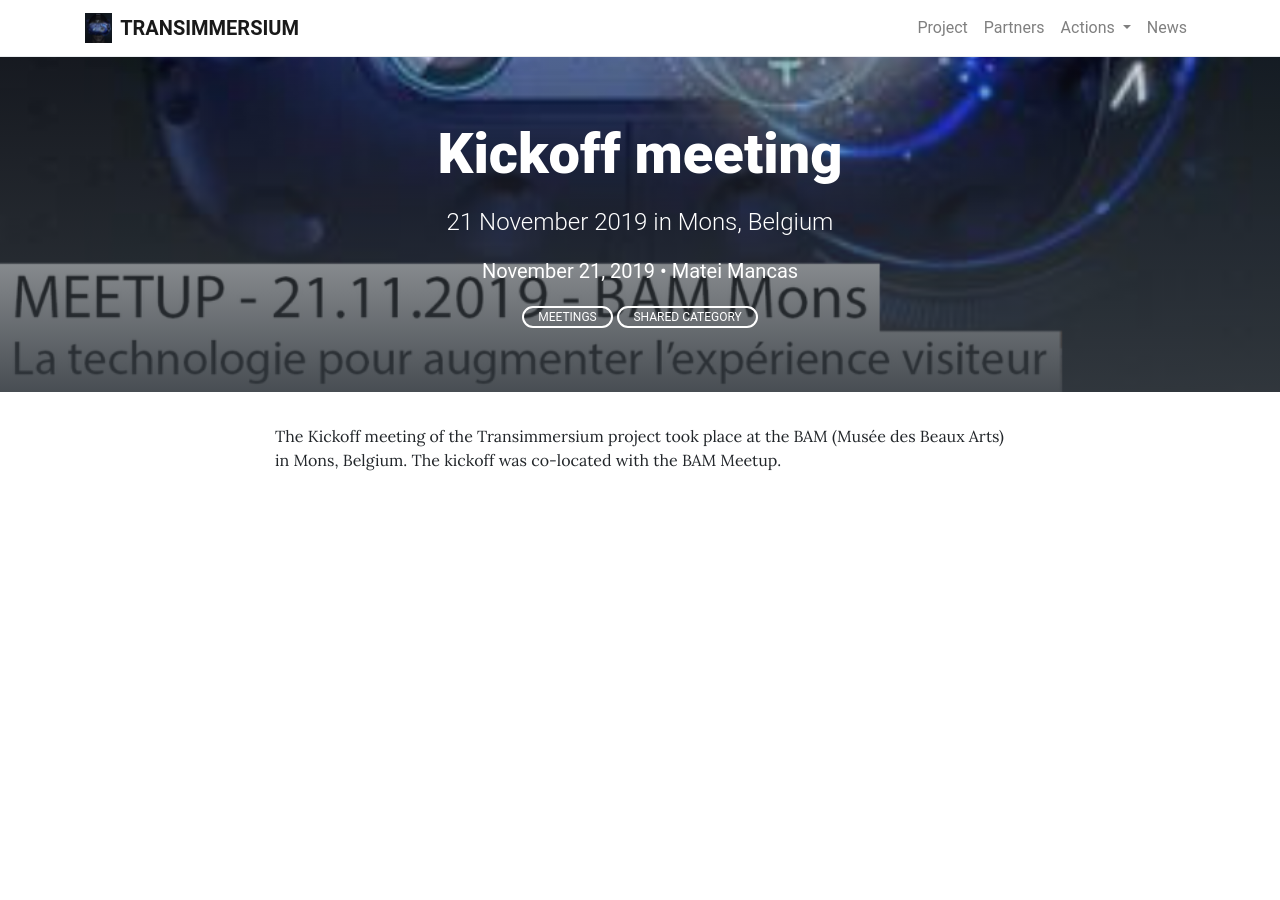
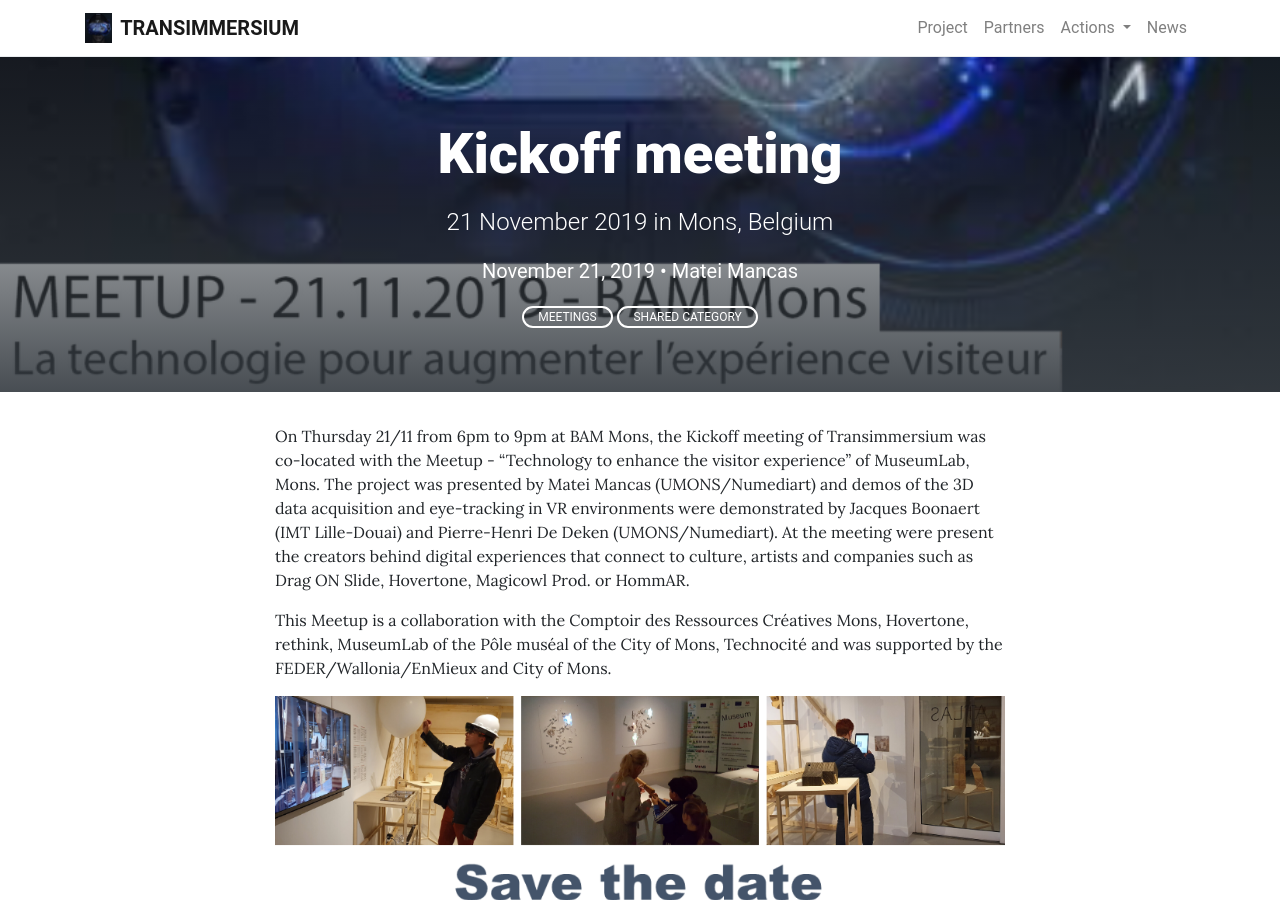
Before and after one commit to numediart/Transimmersium, a Jekyll site: the page built from _posts/2019-11-21-kickoff-meeting.md, in a window 1280 px wide and 900 px high. Built offline with Jekyll 4.4.1, drawn with Linux system fonts in a browser that asks for light colours; some of the changed text lies outside the part shown.

Commit message:
Update 2019-11-21-kickoff-meeting.md

```diff
--- a/_posts/2019-11-21-kickoff-meeting.md
+++ b/_posts/2019-11-21-kickoff-meeting.md
@@ -6,4 +6,19 @@ author: [Matei Mancas]
 categories: [Meetings, Shared category]
 ---
 
-The Kickoff meeting of the Transimmersium project took place at the BAM (Musée des Beaux Arts) in Mons, Belgium. The kickoff was co-located with the BAM Meetup.
+On Thursday 21/11 from 6pm to 9pm at BAM Mons, the Kickoff meeting of Transimmersium was co-located with the Meetup - "Technology to enhance the visitor experience" of MuseumLab, Mons.
+The project was presented by Matei Mancas (UMONS/Numediart) and demos of the 3D data acquisition and eye-tracking in VR environments were demonstrated by Jacques Boonaert (IMT Lille-Douai) and Pierre-Henri De Deken (UMONS/Numediart). At the meeting were present the creators behind digital experiences that connect to culture, artists and  companies such as Drag ON Slide, Hovertone, Magicowl Prod. or HommAR.
+
+This Meetup is a collaboration with the Comptoir des Ressources Créatives Mons, Hovertone, rethink, MuseumLab of the Pôle muséal of the City of Mons, Technocité
+and was supported by the FEDER/Wallonia/EnMieux and City of Mons.
+
+![Project partners](https://raw.githubusercontent.com/numediart/Transimmersium/main/assets/img/meetup.png)
+_Official Meetup communication image from https://www.facebook.com/polemuseal.mons._
+
+
+---
+
+![Project partners](https://raw.githubusercontent.com/numediart/Transimmersium/main/assets/img/trans_partners.jpg)
+_Transimmersium micro-project is funded by Interreg France, Wallonie, Vlaanderen._
+
+---
```
